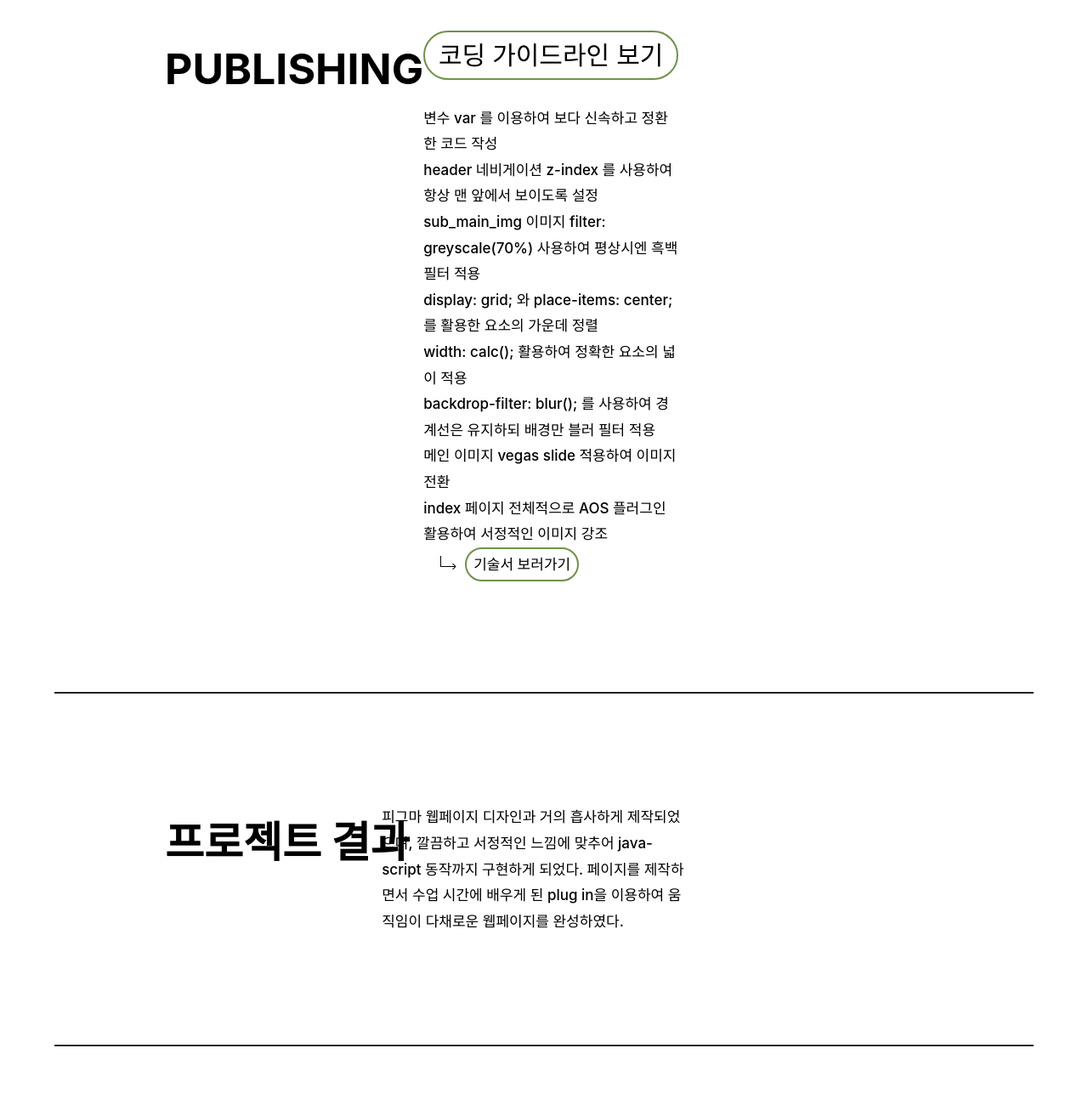
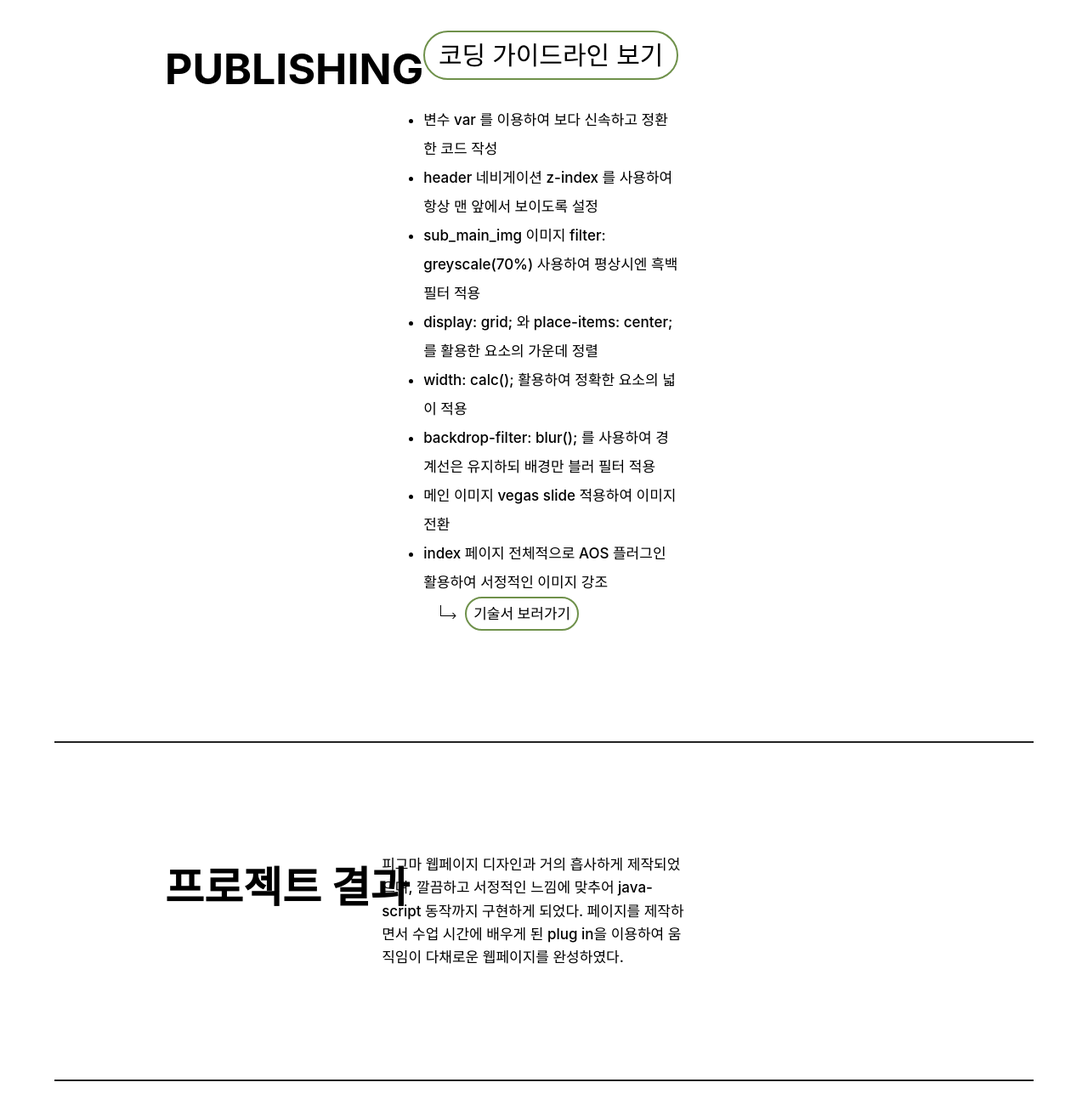
Before and after one commit to win401/SungWoo-s-Portfolio, a plain HTML site: page project3/project3.html in a window 1280 px wide. Shown: the part 3640-4940 px from the top of the page at 85% size. Drawn offline with Linux system fonts and the light colour scheme; a web font is replaced by a local one.

Commit message:
urbanic 컨펌 후 수정완료

```diff
--- a/project3/project3.css
+++ b/project3/project3.css
@@ -191,6 +191,11 @@ header p span {
   padding-right: 430px;
 }
 
+.publishing ul {
+  list-style: disc;
+  line-height: 2;
+}
+
 .publishing .text_box a:first-child {
   display: block;
   font-size: 1.875rem;
@@ -229,12 +234,20 @@ header p span {
 
 /********************* result ********************/
 
+.result {
+  line-height: 1.6;
+}
+
 .result p {
   width: 40%;
   transform: translateX(-280px);
 }
 
 /********************* evaluation ********************/
+
+.evaluation {
+  line-height: 1.6;
+}
 
 .evaluation .ul_box {
   width: 40%;
@@ -255,6 +268,7 @@ header p span {
 .review {
   margin-bottom: 100px;
   border-bottom: 2px solid #222;
+  line-height: 1.6;
 }
 
 .review .text_box {
```
